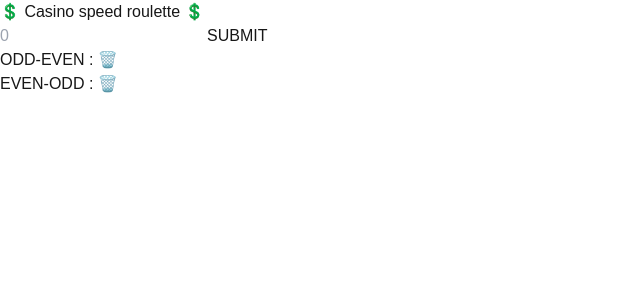
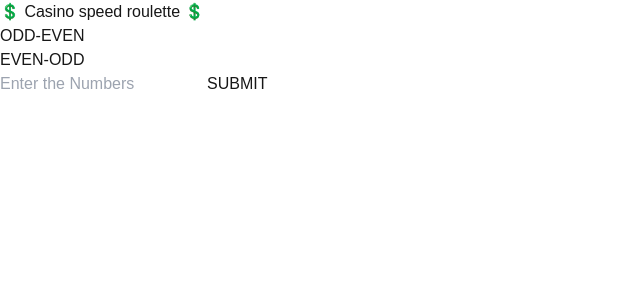
Before and after one commit to pressi1337/casinospeedroulette, a Next.js app: page / in a window 1280 px wide. Shown: the top 300 px of the page, without its empty margins (0-640 px from the left). Built offline with nearby package versions, Linux system fonts and the light colour scheme.

Commit message:
UI correction & friendly UI mention added

```diff
--- a/src/app/page.tsx
+++ b/src/app/page.tsx
@@ -1,10 +1,11 @@
 "use client";
+
 import Card from "@/components/Card";
-import BlockInput from "@/components/Forms/BlockInput";
 import useAlg from "@/hooks/useAlg";
-import { useState } from "react";
+import { useEffect, useRef, useState } from "react";
 
 export default function Home() {
+  const tabSection = useRef<HTMLDivElement>(null);
   const [val, setVal] = useState("");
   const { oddEvenPattern, EvenOddPattern } = useAlg();
   const [OE, setOE] = useState([]);
@@ -15,7 +16,7 @@ export default function Home() {
     if (val) {
       setOE(oddEvenPattern(OE, val));
       setEO(EvenOddPattern(EO, val));
-      setVal((prv) => "");
+      setVal("");
     }
   };
 
@@ -28,38 +29,25 @@ export default function Home() {
       array[array.length - 1] = temp;
     }
 
-    changeState(JSON.parse(JSON.stringify(array)));
+    changeState([...array]); // Ensure re-render
   };
 
+  useEffect(() => {
+    console.log({ fire: "fire" });
+    tabSection.current?.scrollIntoView({ behavior: "smooth" });
+  }, [val]);
+
   return (
-    <section className="container p-6 mx-auto space-y-3  bg-white">
-      <h4 className="text-xl font-bold text-[#9F0D0F] capitalize  md:text-3xl text-center">
-        💲 Casino speed roulette 💲
-      </h4>
+    <div className="flex flex-col h-screen bg-white">
+      <header className="p-6 bg-white shadow">
+        <h4 className="text-xl font-bold text-[#9F0D0F] capitalize md:text-3xl text-center">
+          💲 Casino speed roulette 💲
+        </h4>
+      </header>
 
-      <form onSubmit={valueEnter}>
-        <div className="flex border-2  border-blue-500 overflow-hidden max-w-md mx-auto  mt-6">
-          <input
-            type="number"
-            placeholder="0"
-            className="w-full outline-none bg-white text-gray-600 text-sm px-4 py-3"
-            value={val}
-            onChange={(e) => {
-              setVal(e.target.value);
-            }}
-          />
-          <button
-            onClick={valueEnter}
-            type="submit"
-            className="flex items-center justify-center bg-[#007bff] px-5 text-sm text-white"
-          >
-            SUBMIT
-          </button>
-        </div>
-      </form>
-
-      <div className="flex items-center justify-center">
-        <div className="grid gap-8 my-8 sm:grid-cols-2 lg:grid-cols-3 xl:grid-cols-4">
+      {/* Scrollable Grid Section */}
+      <main className="flex-1 overflow-y-auto p-6">
+        <div className="grid gap-8 sm:grid-cols-2 lg:grid-cols-3 xl:grid-cols-4">
           <Card
             title={"ODD-EVEN"}
             record={OE}
@@ -77,7 +65,34 @@ export default function Home() {
             }}
           />
         </div>
-      </div>
-    </section>
+        <div ref={tabSection} className="h-1 w-full bg-transparent" />
+      </main>
+
+      {/* Sticky Footer Form */}
+      <footer className="sticky bottom-0 bg-white p-4 border-t shadow-md">
+        <form
+          onSubmit={valueEnter}
+          className="flex max-w-md mx-auto border-2 border-blue-500 overflow-hidden"
+        >
+          <input
+            type="text"
+            placeholder="Enter the Numbers"
+            className="w-full outline-none bg-white text-gray-600 text-sm px-4 py-3 appearance-none"
+            value={val}
+            onChange={(e: any) => {
+              if (!isNaN(e.target.value)) {
+                setVal(e.target.value);
+              }
+            }}
+          />
+          <button
+            type="submit"
+            className="flex items-center justify-center bg-[#007bff] px-5 text-sm text-white"
+          >
+            SUBMIT
+          </button>
+        </form>
+      </footer>
+    </div>
   );
 }
--- a/src/components/Card.tsx
+++ b/src/components/Card.tsx
@@ -61,14 +61,11 @@ export default function Card({
     return "bg-red-300";
   };
 
-  console.log({ record });
   return (
     <div className="w-full max-w-xs">
       <div className="object-cover object-center w-full p-5 mx-auto rounded-lg bg-blue-50 border border-blue-10">
         <div>
-          <h5 className="text-lg font-bold text-[#9F0D0F]">
-            {title} <button onClick={handleUndo}>: 🗑️</button>
-          </h5>
+          <h5 className="text-lg font-bold text-[#9F0D0F]">{title}</h5>
           {clientRecord?.map((item: any, index: number) => (
             <div
               className={`flex items-center gap-1 my-1 rounded ${
@@ -88,6 +85,14 @@ export default function Card({
               ))}
             </div>
           ))}
+          {Boolean(clientRecord.length) && (
+            <button
+              className="text-white mt-4 bg-[#3b5998] hover:bg-[#3b5998]/90 focus:ring-4 focus:outline-none focus:ring-[#3b5998]/50 font-medium rounded-lg text-sm px-5 py-2.5 text-center inline-flex items-center dark:focus:ring-[#3b5998]/55 me-2 mb-2"
+              onClick={handleUndo}
+            >
+              UNDO: 🗑️
+            </button>
+          )}
         </div>
       </div>
     </div>
```
Also changed, not shown: src/hooks/useAlg.tsx (+3 -8 lines).
